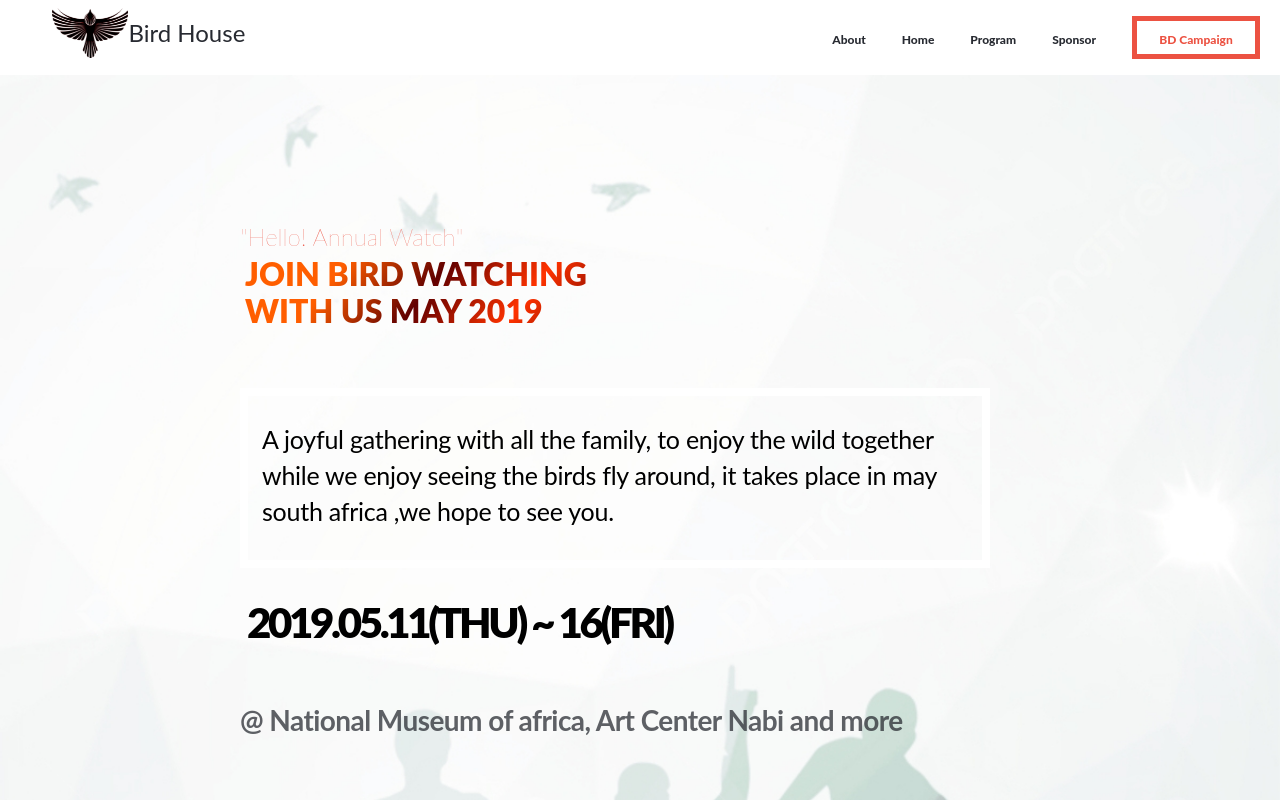
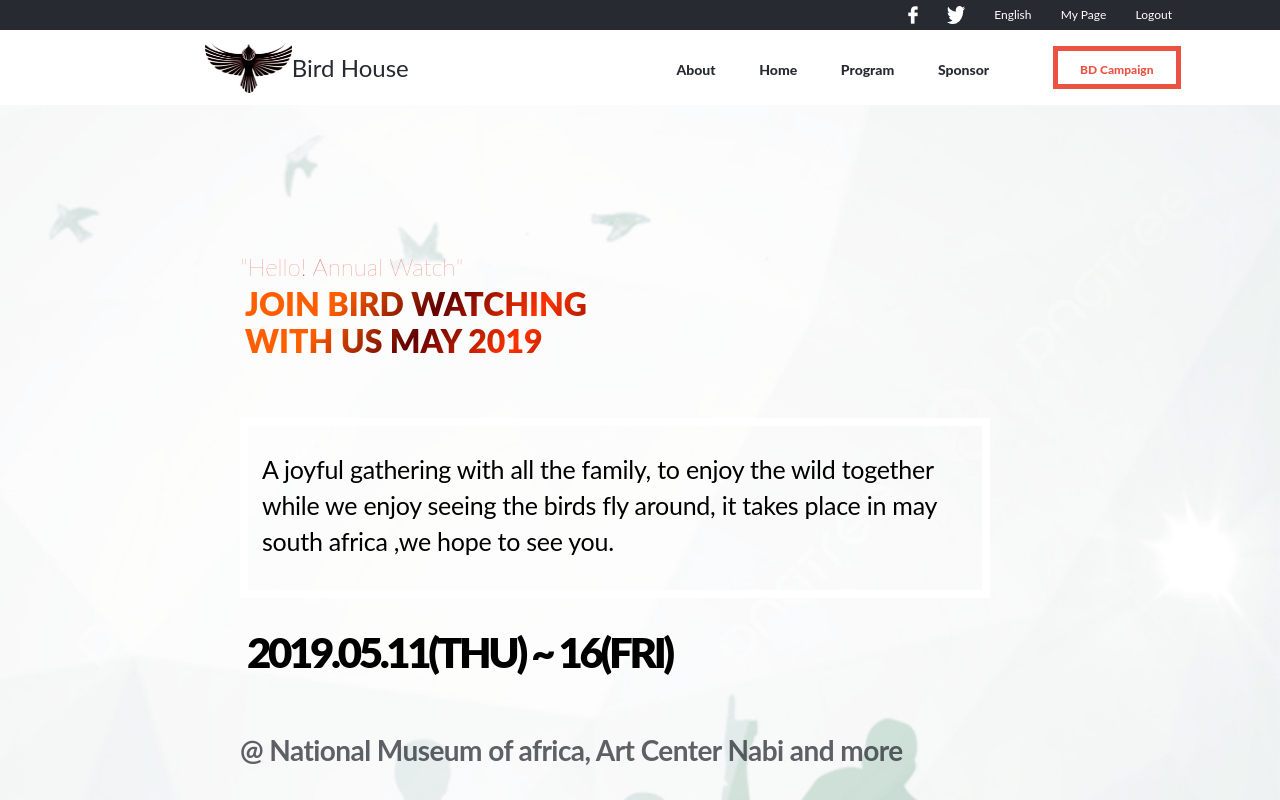
Before and after one commit to kerlos-bahaa/Bird-House, a website: page index.html in a window 1280 px wide. Shown: the top 800 px of the page. Drawn offline with Linux system fonts and the light colour scheme.

Commit message:
Fix review

```diff
--- a/css/master-2.css
+++ b/css/master-2.css
@@ -32,11 +32,12 @@ header {
   display: none;
   justify-content: space-between;
   height: 63px;
-  flex-wrap: wrap;
+  margin-top: 30px;
 }
 
 nav {
   display: none;
+  width: 100%;
 }
 
 .fa-solid {
@@ -54,7 +55,8 @@ header .fa-solid {
 header p {
   display: flex;
   align-items: center;
-  margin-top: 6px;
+  margin-top: 16px;
+  width: 30%;
 }
 
 .logo-fa {
@@ -109,6 +111,10 @@ header p {
   font-weight: 600;
   line-height: 44px;
   letter-spacing: 0;
+}
+
+.black-bar {
+  display: none;
 }
 
 /* popup end  */
@@ -331,7 +337,7 @@ footer img {
   header {
     display: flex;
     height: 75px;
-    margin-left: 40px;
+    margin-left: 205px;
   }
 
   .open1 {
@@ -342,7 +348,9 @@ footer img {
     display: flex;
     width: 100%;
     align-items: center;
-    gap: 36px;
+    gap: 6%;
+    justify-content: flex-end;
+    padding-right: 12%;
   }
 
   nav {
@@ -350,14 +358,16 @@ footer img {
   }
 
   .header p {
-    padding: 0;
-    margin-left: 102px;
+    display: flex;
+    align-items: center;
+    margin-top: 16px;
+    margin-left: 205px;
   }
 
   .nav-transition-og {
     text-decoration: none;
     font-family: "Lato", Arial, sans-serif;
-    font-size: 12px;
+    font-size: 14px;
     font-weight: 800;
     line-height: 17px;
     letter-spacing: 0;
@@ -381,7 +391,7 @@ footer img {
     letter-spacing: 0;
     text-align: center;
     padding-top: 10px;
-    margin-right: 20px;
+    margin-left: 20px;
   }
 
   .first-p {
@@ -409,6 +419,26 @@ footer img {
     line-height: 25px;
     letter-spacing: 0;
     text-align: center;
+  }
+
+  .black-bar {
+    height: 30px;
+    width: 100%;
+    left: 0;
+    top: 0;
+    border-radius: 0;
+    padding: 0 108px 0 0;
+    background-color: #272a31;
+    color: white;
+    display: flex;
+    position: absolute;
+    justify-content: flex-end;
+    align-items: center;
+    gap: 2.5%;
+    font-size: 12px;
+    font-weight: 400;
+    line-height: 14px;
+    letter-spacing: 0;
   }
 
   .container {
--- a/css/master.css
+++ b/css/master.css
@@ -38,7 +38,7 @@ header i {
   display: none;
   justify-content: space-between;
   height: 63px;
-  flex-wrap: wrap;
+  margin-top: 30px;
 }
 
 .logo {
@@ -50,6 +50,7 @@ header i {
 
 nav {
   display: none;
+  width: 100%;
 }
 
 .header .fa-solid {
@@ -59,10 +60,10 @@ nav {
 }
 
 .header p {
-  padding-right: 22px;
   display: flex;
   align-items: center;
-  margin-top: 6px;
+  margin-top: 16px;
+  width: 30%;
 }
 
 .section-first a {
@@ -79,6 +80,10 @@ nav {
   text-decoration: none;
   color: #272a31;
   border-radius: 0;
+}
+
+.black-bar {
+  display: none;
 }
 
 /* heafer end  */
@@ -479,7 +484,7 @@ footer {
 
   .header p {
     padding: 0;
-    margin-left: 52px;
+    margin-left: 205px;
   }
 
   .header {
@@ -491,13 +496,15 @@ footer {
     display: flex;
     width: 100%;
     align-items: center;
-    gap: 36px;
+    gap: 6%;
+    justify-content: flex-end;
+    padding-right: 12%;
   }
 
   .nav-transition-og {
     text-decoration: none;
     font-family: "Lato", Arial, sans-serif;
-    font-size: 12px;
+    font-size: 14px;
     font-weight: 800;
     line-height: 17px;
     letter-spacing: 0;
@@ -521,10 +528,29 @@ footer {
     letter-spacing: 0;
     text-align: center;
     padding-top: 10px;
-    margin-right: 20px;
+    margin-left: 20px;
   }
 
-  /* main  */
+  .black-bar {
+    height: 30px;
+    width: 100%;
+    left: 0;
+    top: 0;
+    border-radius: 0;
+    padding: 0 108px 0 0;
+    background-color: #272a31;
+    color: white;
+    display: flex;
+    position: absolute;
+    justify-content: flex-end;
+    align-items: center;
+    gap: 2.5%;
+    font-size: 12px;
+    font-weight: 400;
+    line-height: 14px;
+    letter-spacing: 0.0000001em;
+  }
+
   main .container {
     padding-left: 240px;
     height: 887px;
@@ -631,6 +657,8 @@ footer {
     flex-direction: column;
     height: 930px;
     flex-wrap: wrap;
+    padding-left: 70px;
+    padding-right: 70px;
   }
 
   .card-container {
@@ -665,6 +693,7 @@ footer {
     line-height: 21px;
     letter-spacing: -0.08em;
     text-align: left;
+    font-style: italic;
   }
 
   .card-space {
@@ -745,4 +774,8 @@ footer {
     letter-spacing: -0.01em;
     text-align: left;
   }
+
+  .card-img img {
+    max-width: 100%;
+  }
 }
--- a/index.html
+++ b/index.html
@@ -34,6 +34,7 @@
   <body>
     <!-- header -->
     <header>
+
       <i id="open" class="fa-solid fa-bars fa-2xl"></i>
       <div class="header">
         <p>
@@ -54,6 +55,13 @@
 
       </div>
     </header>
+    <div class="black-bar">
+      <img src="./picture/Rectangle.png" alt="" />
+      <img src="./picture/twitter.png" alt="" />
+      <p>English</p>
+      <p>My Page</p>
+      <p>Logout</p>
+    </div>
 
     <div class="nav-links-2">
       <div class="axe">x</div>
@@ -164,7 +172,7 @@
       </div>
     </section>
 <footer>
-  <img src="./picture/pccck-logo1 1.png" alt="creative commonns korea">
+  <img src="./picture/d.png" alt="creative commonns korea">
   <div>
     <h4>2019 Creative Commons Korea. Some Rights Reserved.</h4>
     <p>달리 정하지 않은 웹사이트의 모든 내용은 크리에이티브 커먼즈 저작자표시 2.0 대한민국 라이선스에 따라 이용할 수 있습니다.
--- a/java-1.js
+++ b/java-1.js
@@ -58,7 +58,7 @@ for (let i = 0; i < projectArray.length; i += 1) {
 const projectArray1 = [
   {
     name: 'Yochai Benkler',
-    description: '  Berkman Professor of Entrepreneurial Legal Studies at Harvard Law School',
+    description: '  Berkman Professor of Entrepreneurial ',
     featuredImage: './picture/speaker_01 1.png',
     technologies:
       'Benkler studies commons-based peer production, and published his seminal book, The Wealth of Networks in 2006',
@@ -68,21 +68,21 @@ const projectArray1 = [
     description: '  Director of Art Centre Nabi and a board member of CC Korea',
     featuredImage: './picture/2.png',
     technologies:
-      'As the main venue for new media art production in Korea, Nabi promotes cross-disciplinary collaboration and understanding among science technology, humanities, and the arts.',
+      'As the main venue for new media art production in Korea, Nabi promotes cross-disciplinary collaboration and understanding among science technology.',
   },
   {
     name: 'Lila tretikov',
     description: '  Executive Director of the Wikimedia Foundation.',
     featuredImage: './picture/3.png',
     technologies:
-      'Lila Tretikov is the Executive of the Wikimedia Foundation, the nonprofit organization that operates Wikipedia. Wikipedia is freely available in 290 languag-es and used by nearly half a billion people around the world every month.',
+      'Lila Tretikov is the Executive of the Wikimedia Foundation, the nonprofit organization that operates Wikipedia. Wikipedia is freely available in 290 languag-es and used by nearly half a billion people .',
   },
   {
     name: 'Kilnam Chon',
     description: '  ',
     featuredImage: './picture/4.png',
     technologies:
-      'Kilnam Chon helped bring the internet to Asia and is an outspoken advocate for the open web and digital com-mons. In 2012. he was inducted into the inaugural class of the Internet Society’s (ISOC) Internet Hall of Fame.',
+      'Kilnam Chon helped bring the internet to Asia and is an outspoken advocate for the open web and digital com-mons. In 2012. he was inducted into the inaugural class of the Internet Society’s (ISOC) .',
   },
   {
     name: 'Julia Leda',
```
Also changed, not shown: index-2.html (+23 -3 lines), picture/Rectangle.png (added), picture/Untitled-fotor-bg-remover-2023042017753.png (added), picture/d.png (added), picture/twitter.png (added).
